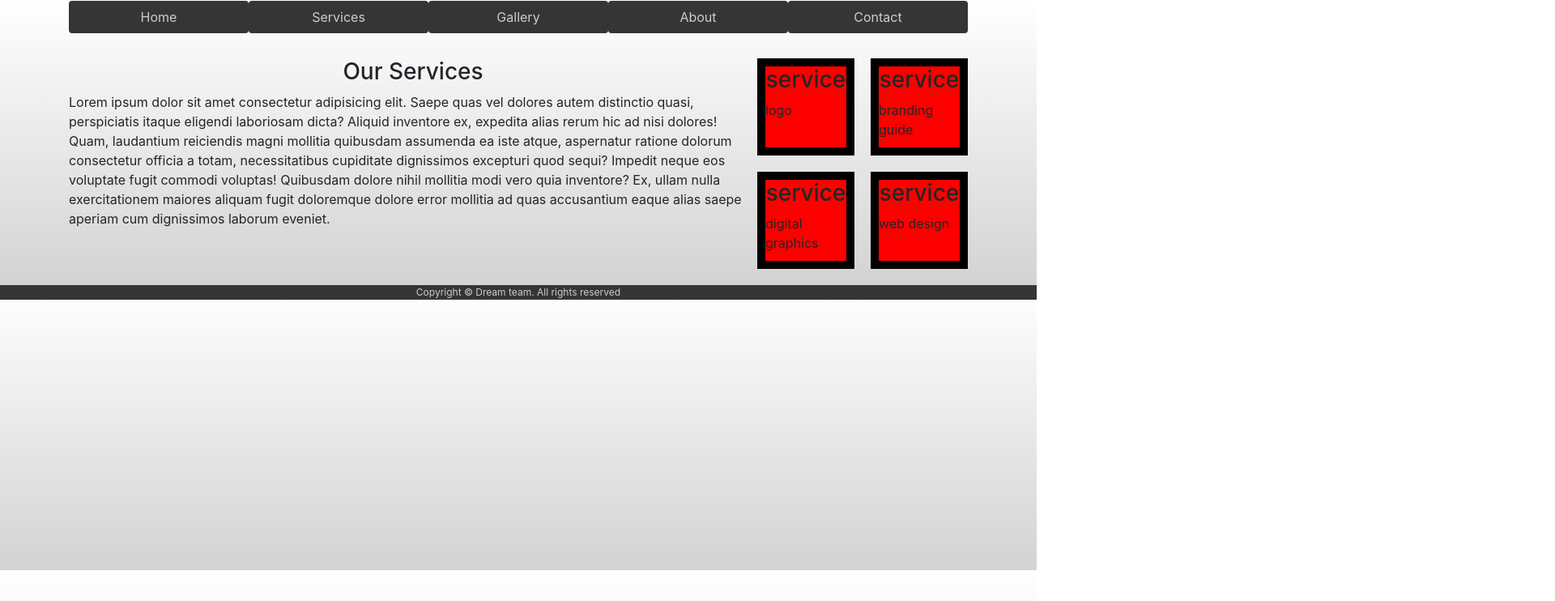
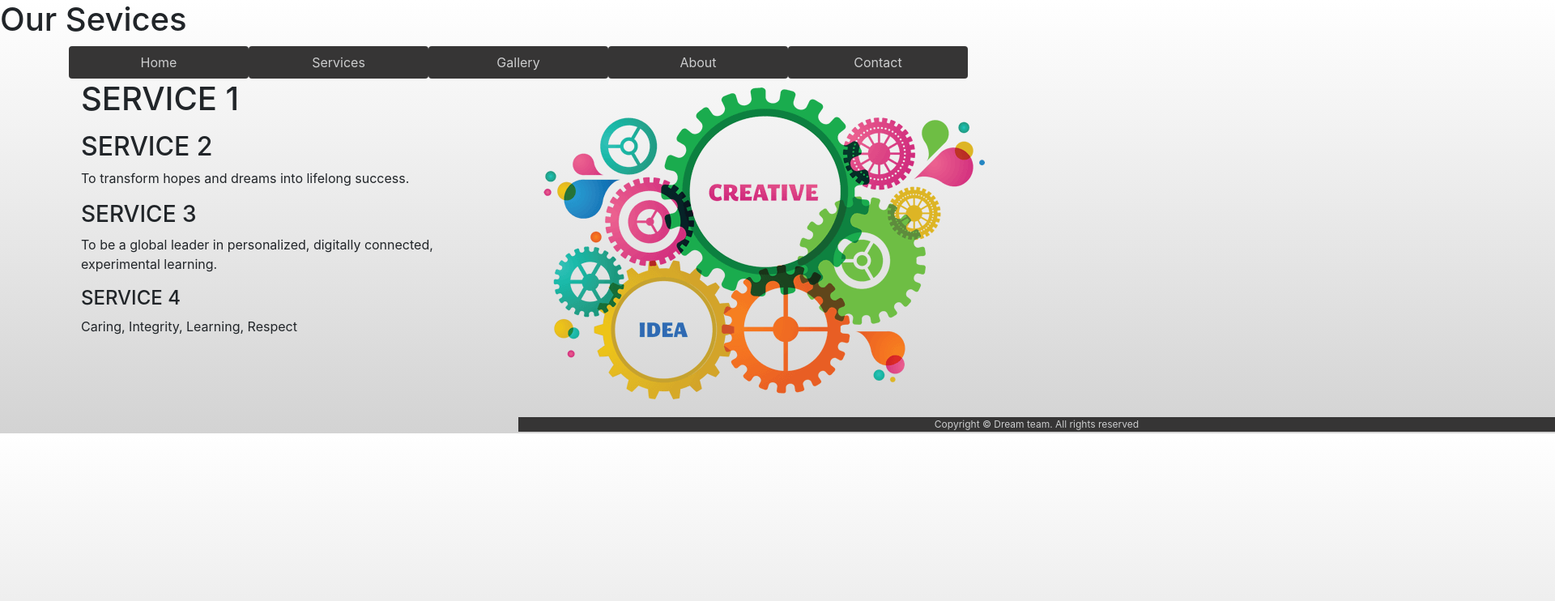
Before and after one commit to dream-team-4/dream-team-4.github.io, a website: page services.html in a window 1280 px wide. Shown: the whole page at 81% size, 1920 px wide, since content can reach past the window. Drawn offline with nearby package versions, Linux system fonts and the light colour scheme; files that its build step writes are made by us from their sources; files whose address does not match are found by name.

Commit message:
little changes

```diff
--- a/services.html
+++ b/services.html
@@ -15,6 +15,7 @@
 </head>
 
 <body>
+    <header><h1>Our Sevices</h1></header>
 <!-- container to hold the whole body and content in an organized way -->
   <div class="container">
     <!--logo and search bar-->
@@ -28,71 +29,48 @@
           </nav>
     </div>
 
-    <!-- content column -->
-    <div class="col3">
-      <!-- content for the left side of the website -->
-      <div class="col30">
-        <!-- container for image -->
-        <div class="col300"></div>
-        <!-- container or text -->
-        <h3>Our Services</h3>
-        <div class="col300">
+    <div class="container">
+      <div class="row margintop50">
+          <div class="col-md-6 pt-20">
+            <!-- Title -->
+            <h1 class="text">SERVICE 1</h1>
+            <!-- paragraph tag -->
+            <p class="text2">
 
-          <p>Lorem ipsum dolor sit amet consectetur adipisicing elit. Saepe quas vel dolores autem distinctio quasi, perspiciatis itaque eligendi laboriosam dicta? Aliquid inventore ex, expedita alias rerum hic ad nisi dolores!
-          Quam, laudantium reiciendis magni mollitia quibusdam assumenda ea iste atque, aspernatur ratione dolorum consectetur officia a totam, necessitatibus cupiditate dignissimos excepturi quod sequi? Impedit neque eos voluptate fugit commodi voluptas!
-          Quibusdam dolore nihil mollitia modi vero quia inventore? Ex, ullam nulla exercitationem maiores aliquam fugit doloremque dolore error mollitia ad quas accusantium eaque alias saepe aperiam cum dignissimos laborum eveniet.</p>
+            </p>
+            <h2 class="text4">SERVICE 2</h2>
+            <p class="text5">
+              To transform hopes and dreams into lifelong success.
+            </p>
+            <h3 class="text6">SERVICE 3</h3>
+            <p class="text7">
+              To be a global leader in personalized, digitally connected, experimental learning.
+            </p>
+            <h4 class="text8">SERVICE 4</h4>
+            <p class="text9">
+              Caring, Integrity, Learning, Respect
+            </p>
+          </div>
 
-        </div>
+          <div class="col-md-6 grid">
+            <!-- images -->
+            <img class="myimages" src="./image1.png" alt="">
+
+          </div>
       </div>
-      <div class="col30">
-        <!-- divs for pictures -->
-        <div class="col300">
-          <div class="squares">
-            <h3>service</h3>
-            <p>logo</p>
-            <picture>
-              <source source="">
-              <source>
-              <img src="" alt="" class="wow fadeInUp" data-wow-delay="0.6s">
-            </picture>
-            </div>
-            <div class="space"></div>
-            <div class="squares">
-              <h3>service</h3>
-              <p>branding guide</p>
-              <picture>
-                <source source="">
-                <source>
-                <img src="" alt="">
-              </picture>
-              </div>
-        </div>
-        <div class="space"></div>
-         <div class="col300">
-          <div class="squares">
-            <h3>service</h3>
-              <p>digital graphics</p>
-            <picture>
-              <p></p>
-              <source source="">
-              <source>
-              <img src="" alt="">
-            </picture>
-            </div>
-            <div class="space"></div>
-            <div class="squares">
-              <h3>service</h3>
-              <p>web design</p>
-              <picture>
-                <source source="">
-                <source>
-                <img src="" alt="">
-              </picture>
-              </div>
-         </div>
-            </div>
-        </div>
-      </div>
+  </div>
+
+
+
+
+
+  <!-- Your stuff ends here -->
+
+
+
+    </body>
+  </html>
+
         <!-- footer tags -->
         <footer>
           <div class="footer"></div>
```
Also changed, not shown: img/image1.png (added).
